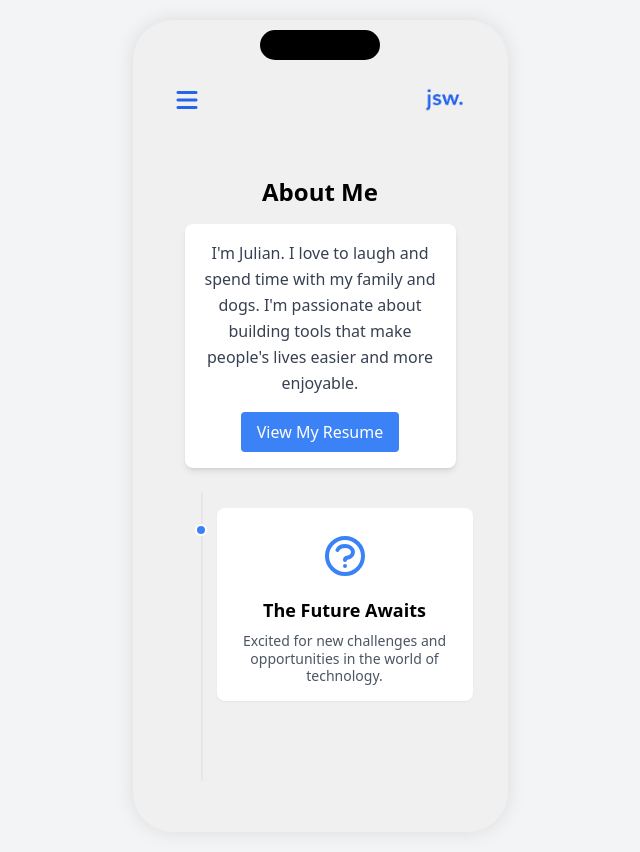
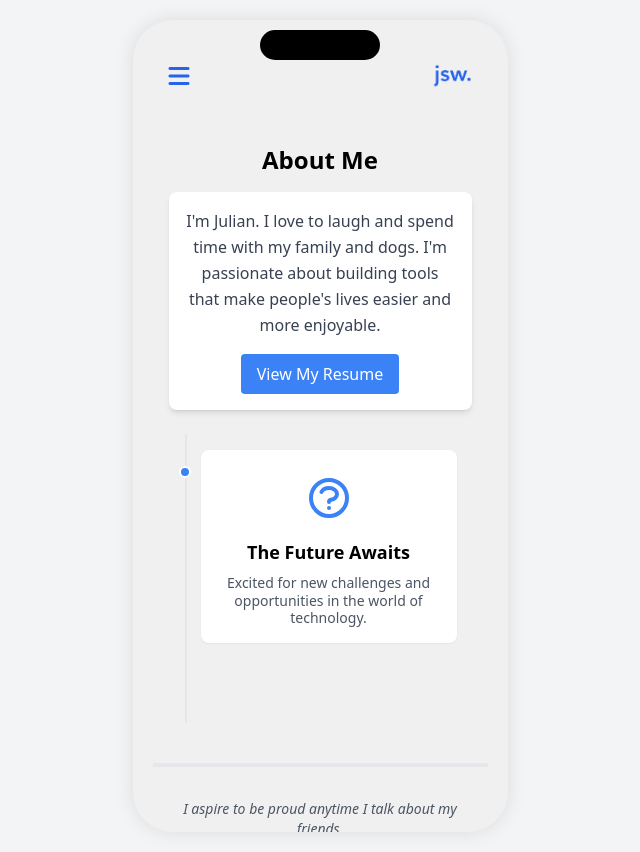
Before and after one commit to julyanserra/julianserra, a Flask app: template templates/about.html in a window 1280 px wide. Shown: the whole page, without its empty margins (320-960 px from the left). Run offline with Flask 2, Linux system fonts and the light colour scheme; the template is opened without the code that fills it, so the values that code supplies are empty; some libraries are stand-ins or nearby versions.

Commit message:
remove unecessary padding

```diff
--- a/templates/about.html
+++ b/templates/about.html
@@ -1,6 +1,6 @@
 {% extends "layout.html" %}
 {% block content %}
-<div class="max-w-2xl mx-auto p-4">
+<div class="max-w-2xl mx-auto p-2">
     <h1 class="text-2xl font-bold mb-4 text-center">About Me</h1>
 
     <div class="bg-white shadow-md rounded-lg overflow-hidden mb-6">
--- a/templates/cycling.html
+++ b/templates/cycling.html
@@ -2,7 +2,7 @@
 
 {% block content %}
 
-<div class="container mx-auto px-4 py-8 max-w-2xl">
+<div class="container mx-auto max-w-2xl">
     <h1 class="text-2xl font-bold text-gray-800 mb-8 text-center">Cycling Stats</h1>
 
     <!-- FTP Display -->
--- a/templates/emails.html
+++ b/templates/emails.html
@@ -25,7 +25,7 @@
     }
 </style>
 
-<div class="container mx-auto px-4 py-8">
+<div class="container mx-auto">
     <h1 class="text-2xl font-bold mb-6 text-center">Email Signature Generator</h1>
     <div class="bg-white rounded-lg shadow-md p-6 mb-8">
         <form id="signatureForm" class="space-y-4">
--- a/templates/golf.html
+++ b/templates/golf.html
@@ -2,7 +2,7 @@
 {% block content %}
 <script src="https://cdnjs.cloudflare.com/ajax/libs/Chart.js/3.7.0/chart.min.js"></script>
 
-<div class="container mx-auto px-4 py-8 max-w-2xl">
+<div class="container mx-auto max-w-2xl">
     <h1 class="text-2xl font-bold text-gray-800 mb-8 text-center">Golf Handicap</h1>
 
     <!-- Handicap Display -->
--- a/templates/index.html
+++ b/templates/index.html
@@ -1,7 +1,6 @@
 {% extends "layout.html" %}
 {% block content %}
             <!-- UP TO HERE FOR DEFAULT HEADER -->
-            <br>
             <main id="content" class="bg-white rounded-lg shadow p-6 mb-8">
                 <div class="profile-img-container">
                     <a href='/about'>
--- a/templates/layout.html
+++ b/templates/layout.html
@@ -97,7 +97,7 @@
     <div class="iphone-container">
         <div class="dynamic-island"></div>
         <div class="iphone-content">
-            <div class="container mx-auto px-4 py-8">
+            <div class="container mx-auto px-2 py-2">
 
                 <header class="text-center mb-8 relative flex justify-between items-center">
                     <button id="menu-toggle" class="p-2 text-blue-600 hover:text-blue-800">
--- a/templates/projects.html
+++ b/templates/projects.html
@@ -1,7 +1,7 @@
 {% extends "layout.html" %}
 
 {% block content %}
-<div class="container mx-auto px-4 py-8">
+<div class="container mx-auto">
     <h1 class="text-2xl font-bold mb-8">My Projects</h1>
 
     <div class="space-y-8">
--- a/templates/recipes.html
+++ b/templates/recipes.html
@@ -1,7 +1,7 @@
 {% extends "layout.html" %}
 
 {% block content %}
-<div class="max-w-3xl mx-auto px-4 py-8">
+<div class="max-w-3xl mx-auto">
     <h1 class="text-3xl font-bold mb-8 text-center text-gray-800">My Recipes</h1>
     <h5 class="text mb-8 text-center text-gray-800">Don't be alarmed by the sophistication of these recipes.</h5>
     <div class="space-y-6">
--- a/templates/sports.html
+++ b/templates/sports.html
@@ -1,7 +1,7 @@
 {% extends "layout.html" %}
 
 {% block content %}
-<div class="container mx-auto px-4 py-8">
+<div class="container mx-auto">
     <h1 class="text-3xl font-bold mb-8">Sports Stats</h1>
 
     <div class="space-y-8">
```
